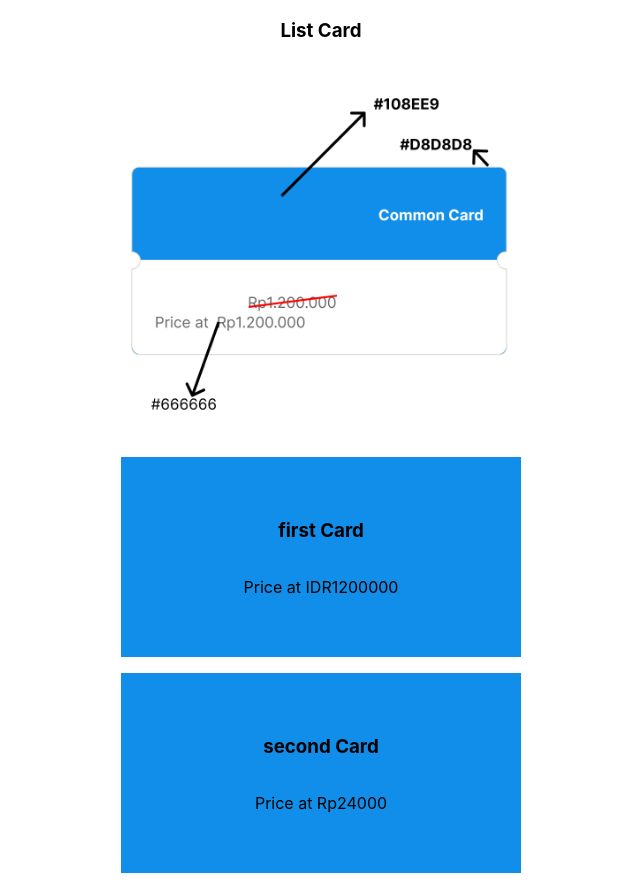
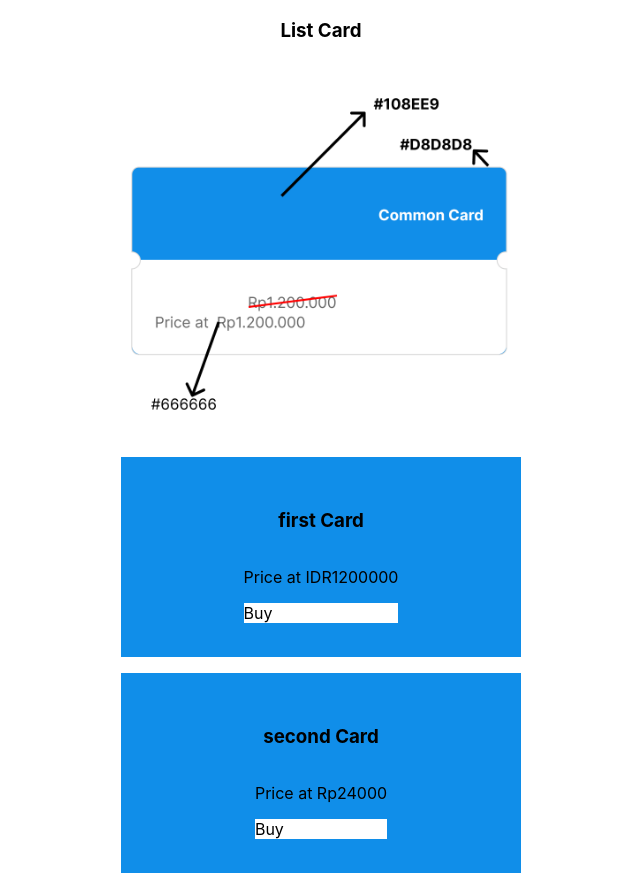
Before and after one commit to LisaIndraputri/one-d-h, a React (Create React App) app: page / in a window 1280 px wide. Shown: the whole page, without its empty margins (319-959 px from the left). Built offline with nearby package versions, Linux system fonts and the light colour scheme.

Commit message:
update card component

```diff
--- a/src/components/Card.jsx
+++ b/src/components/Card.jsx
@@ -14,10 +14,21 @@ function Card({data}) {
     // After that please create the unit test
     return `Price at ${formatMoney(data.price)}`
   }
+  const pressCard = () => {
+    // TASK
+    // Please stop this alert from being called when user click the button
+    alert('card')
+  }
+  const pressBuy = () => {
+    alert('buy')
+  }
   return (
-    <div className='card-container'>
+    <div className='card-container' onClick={pressCard}>
       <h3>{ titleCard() }</h3>
-      <p>{ priceCard() }</p>
+      <div>
+        <p className='card-price'>{ priceCard() }</p>
+        <div className="button" onClick={pressBuy}>Buy</div>
+      </div>
     </div>
   )
 }
--- a/src/styles/card.scss
+++ b/src/styles/card.scss
@@ -7,4 +7,16 @@
   align-items: center;
   flex-direction: column;
   margin-bottom: 16px;
+  p {
+    color: black;
+  }
 }
+
+
+.button {
+  background-color: white;
+}
+
+.card-price {
+  color: white;
+}
```
